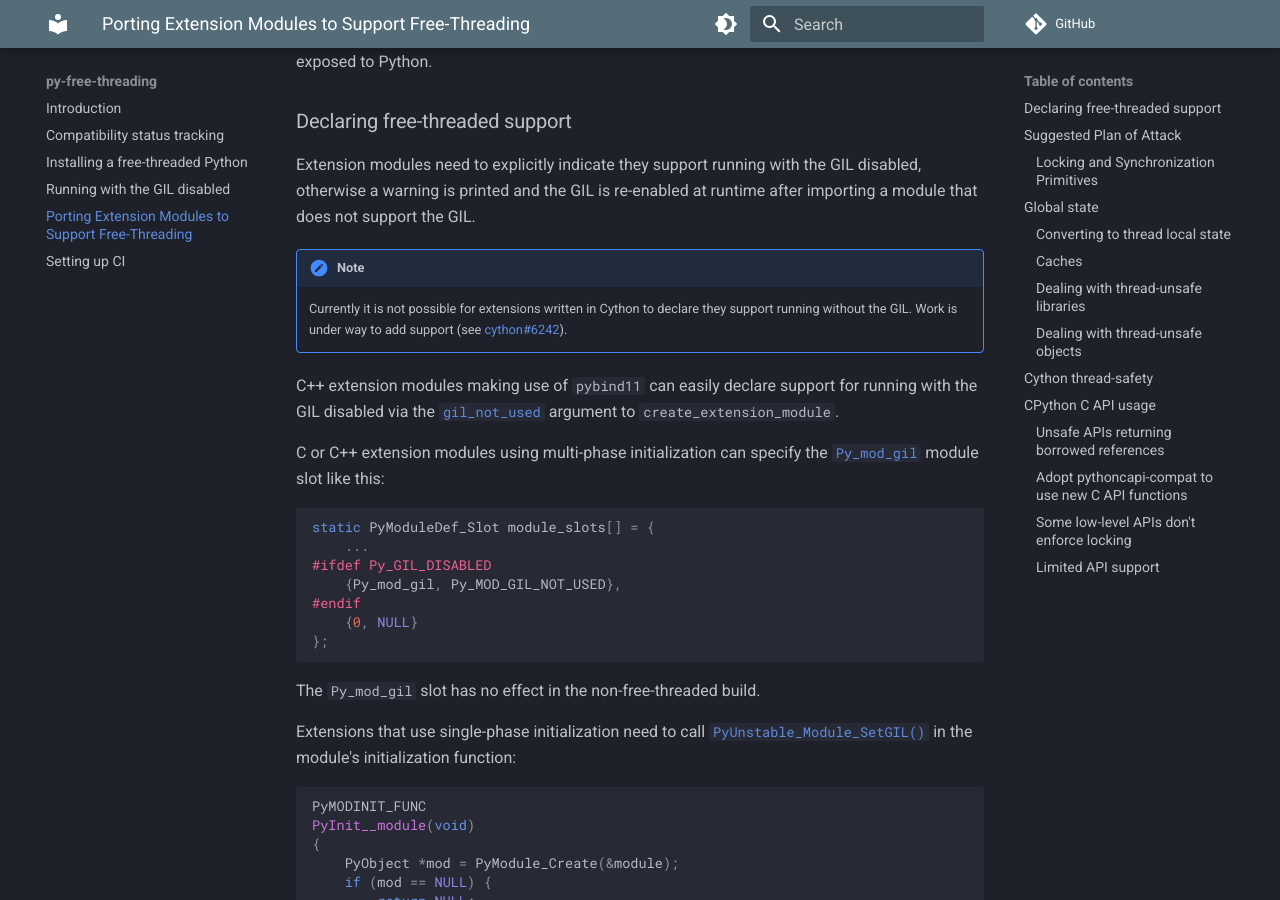
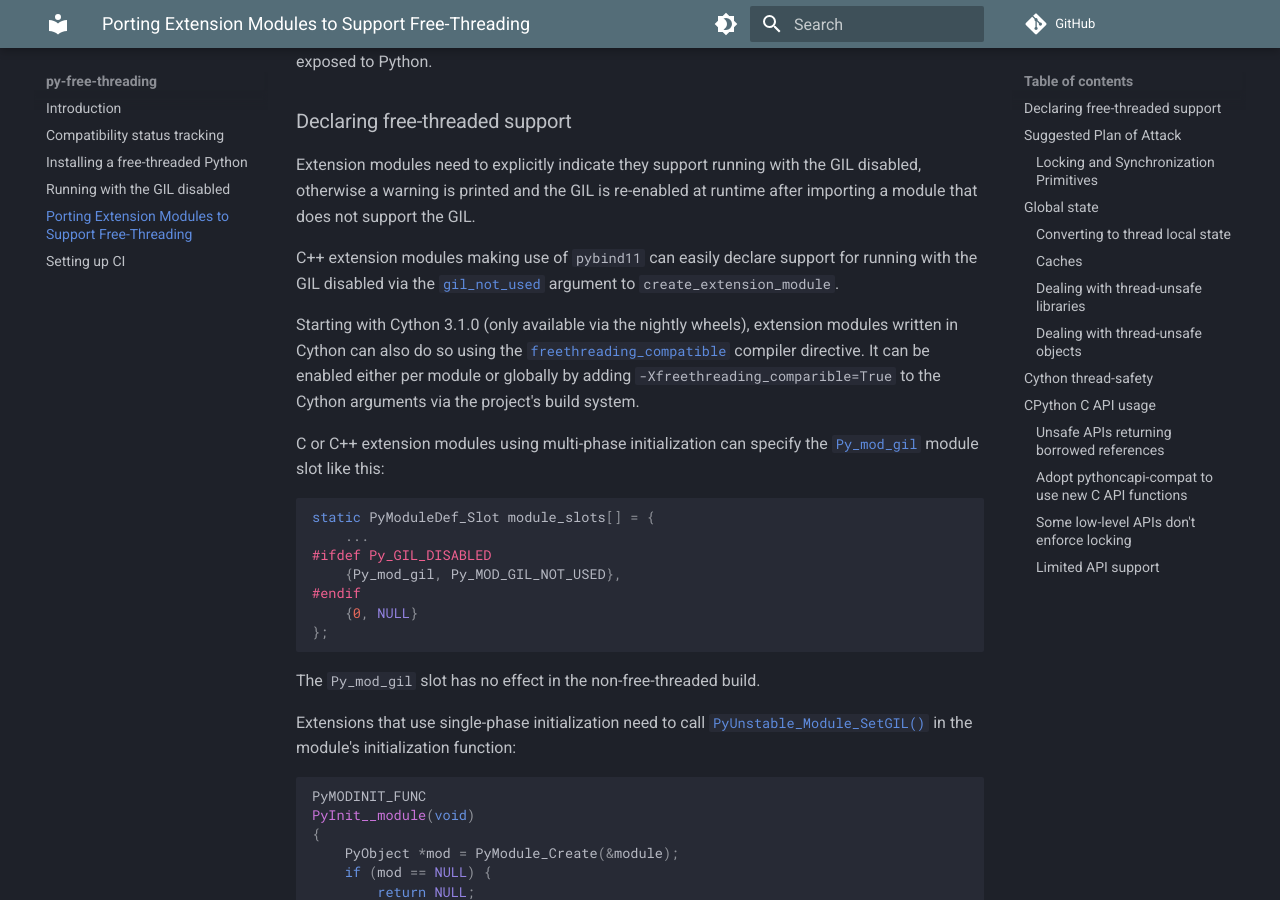
Before and after one commit to Quansight-Labs/free-threaded-compatibility, an MkDocs documentation site: the page built from docs/porting.md, in a window 1280 px wide and 900 px high, scrolled down 470 px. Built offline with MkDocs 1.6.1 and Material for MkDocs 9.7.7, drawn with Linux system fonts in a browser that asks for light colours; comment, search, counter and statistics services are not loaded.

Commit message:
Document Cython's freethreading_compatible directive

```diff
--- a/docs/porting.md
+++ b/docs/porting.md
@@ -22,16 +22,17 @@ Extension modules need to explicitly indicate they support running with the GIL
 disabled, otherwise a warning is printed and the GIL is re-enabled at runtime
 after importing a module that does not support the GIL.
 
-!!! note
-
-    Currently it is not possible for extensions written in Cython to declare
-    they support running without the GIL. Work is under way to add support
-    (see [cython#6242](https://github.com/cython/cython/pull/6242)).
-
 C++ extension modules making use of `pybind11` can easily declare support for
 running with the GIL disabled via the
 [`gil_not_used`](https://pybind11.readthedocs.io/en/stable/reference.html#_CPPv4N7module_23create_extension_moduleEPKcPKcP10module_def16mod_gil_not_used)
 argument to `create_extension_module`.
+
+Starting with Cython 3.1.0 (only available via the nightly wheels), extension
+modules written in Cython can also do so using the
+[`freethreading_compatible`](https://cython.readthedocs.io/en/latest/src/userguide/source_files_and_compilation.html#compiler-directives)
+compiler directive. It can be enabled either per module or globally by adding
+`-Xfreethreading_comparible=True` to the Cython arguments via the project's
+build system.
 
 C or C++ extension modules using multi-phase initialization can specify the
 [`Py_mod_gil`](https://docs.python.org/3.13/c-api/module.html#c.Py_mod_gil)
```
